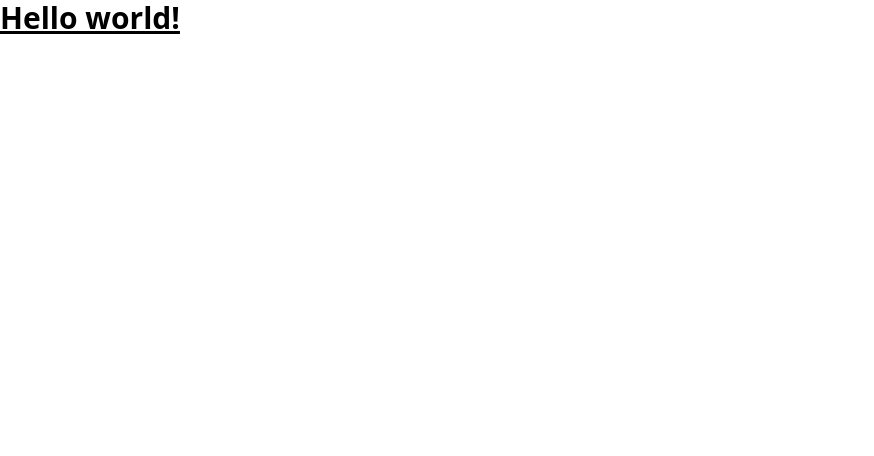
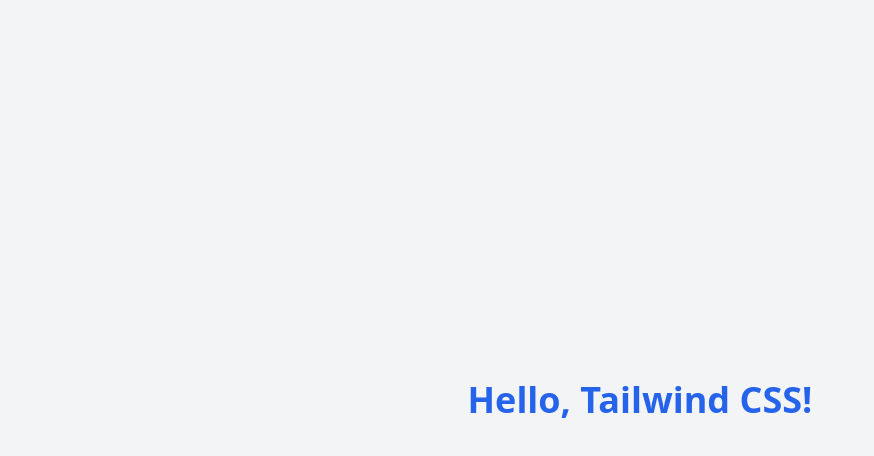
Before and after one commit to solar11781/domainwebsite, a website: page dist/index.html in a window 1280 px wide. Shown: the whole page, without its empty margins (0-874 px from the left). Drawn offline with nearby package versions, Linux system fonts and the light colour scheme; files that its build step writes are made by us from their sources.

Commit message:
check if tailwindcss is showing

```diff
--- a/dist/index.html
+++ b/dist/index.html
@@ -1,17 +1,15 @@
 <!DOCTYPE html>
 <html lang="en">
-<head>
-    <meta charset="UTF-8">
-    <meta name="description" content="Solar's first website to be deployed">
-    <meta name="keywords" content="HTML, CSS, JavaScript">
-    <meta name="author" content="solar - Bui Tran Gia Bao">
-    <meta name="viewport" content="width=device-width, initial-scale=1.0">
+  <head>
+    <meta charset="UTF-8" >
+    <meta name="description" content="Solar's first website to be deployed" >
+    <meta name="keywords" content="HTML, CSS, JavaScript" >
+    <meta name="author" content="solar - Bui Tran Gia Bao" >
+    <meta name="viewport" content="width=device-width, initial-scale=1.0" >
     <title>Hello World</title>
-    <link href="./output.css" rel="stylesheet">
-</head>
-<body>
-    <h1 class="text-3xl font-bold underline">
-        Hello world!
-    </h1>
-</body>
+    <link href="./output.css" rel="stylesheet" >
+  </head>
+  <body class="bg-gray-100 flex items-center justify-center min-h-screen">
+    <h1 class="text-4xl font-bold text-blue-600">Hello, Tailwind CSS!</h1>
+  </body>
 </html>
```
